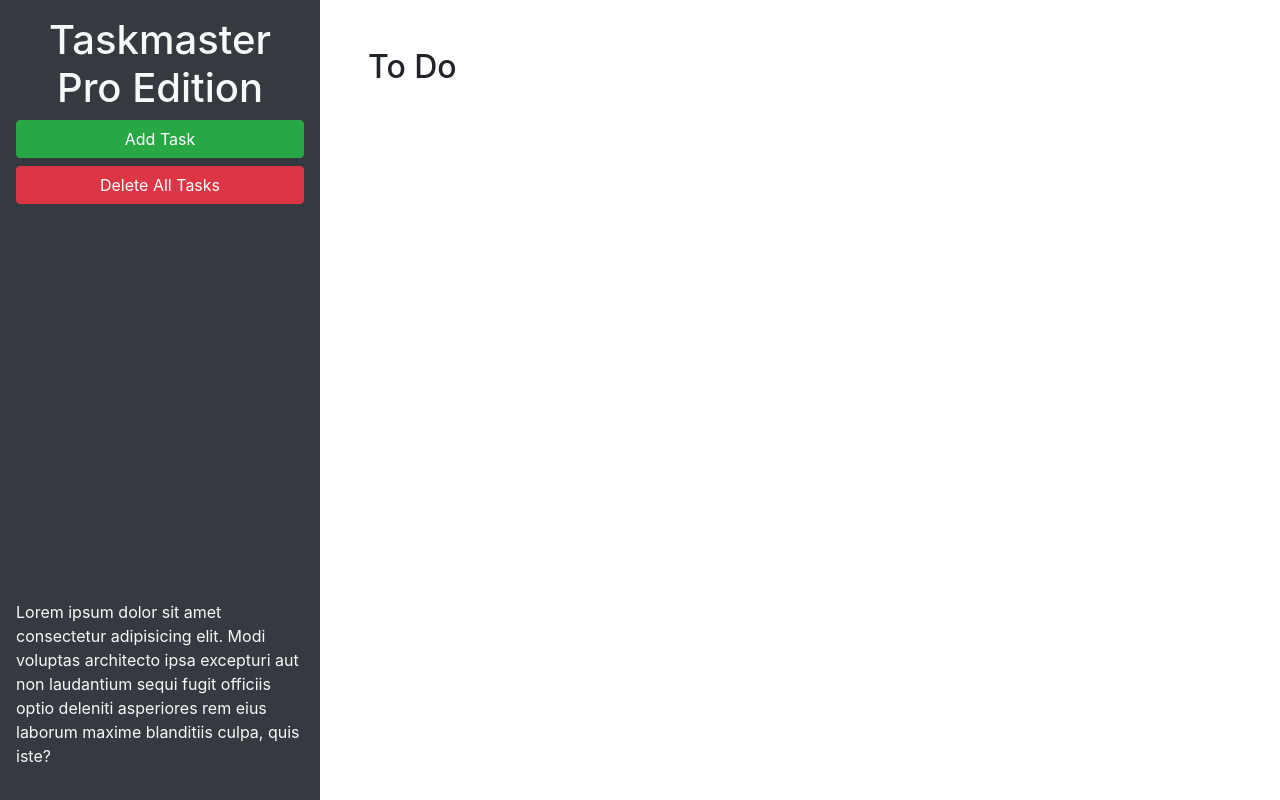
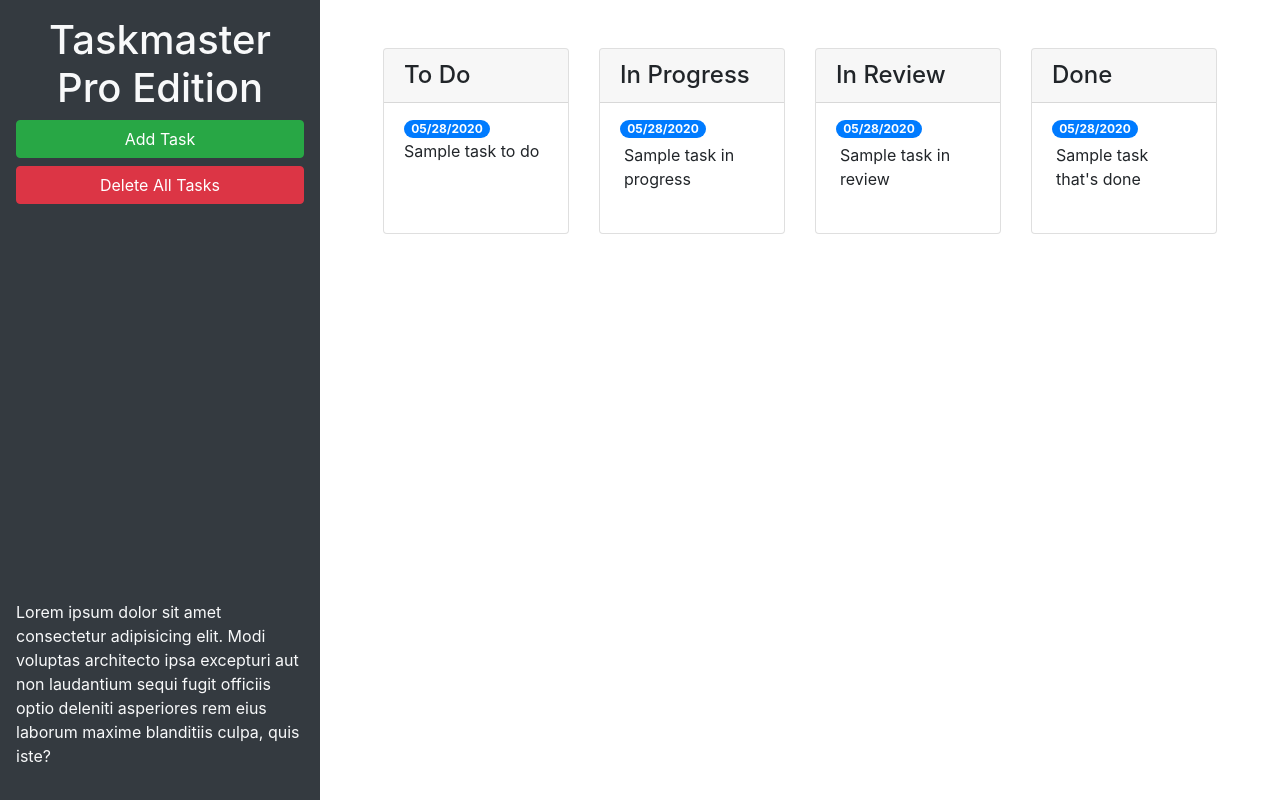
Before and after one commit to rjhelm/taskmaster-pro, a plain HTML site: page index.html in a window 1280 px wide. Drawn offline with nearby package versions, Linux system fonts and the light colour scheme.

Commit message:
added bootstrap features to clean up look of site

```diff
--- a/index.html
+++ b/index.html
@@ -24,9 +24,67 @@
       </p>
     </header>
     <main class="col-12 col-lg-9">
-      <div class="m-5">
-        <h2>To Do</h2>
-        <ul id="list-toDo" class="list-group"> </ul>
+      <div class="m-5 row justify-content-around">
+        <!-- todo start -->
+        <div class="col-12 col-md-6 col-xl-3 mb-3">
+          <div class="card">
+            <h4 class="card-header">
+              To Do
+            </h4>
+              <ul id="list-toDo" class="list-group list-group-flush">
+                <li class="list-group-item">
+                  <span class="badge badge-primary badge-pill">05/28/2020</span>
+                  <p class="m1">Sample task to do</p>
+                </li>
+              </ul>
+          </div>
+        </div>
+        <!-- todo end -->
+        <!-- in progress start -->
+        <div class="col-12 col-md-6 col-xl-3 mb-3">
+          <div class="card">
+            <h4 class="card-header">
+              In Progress
+            </h4>
+              <ul id="list-inProgress" class="list-group list-group-flush">
+                <li class="list-group-item">
+                  <span class="badge badge-primary badge-pill">05/28/2020</span>
+                  <p class="m-1">Sample task in progress</p>
+                </li>
+              </ul>
+            </div>
+        </div>
+        <!-- in progress end -->
+        <!-- in review start -->
+        <div class="col-12 col-md-6 col-xl-3 mb-3">
+          <div class="card">
+            <h4 class="card-header">
+              In Review
+            </h4>
+              <ul id="list-inReview" class="list-group list-group-flush">
+                <li class="list-group-item">
+                  <span class="badge badge-primary badge-pill">05/28/2020</span>
+                  <p class="m-1">Sample task in review</p>
+                </li>
+              </ul>
+          </div>
+        </div>
+        <!-- in review end -->
+        <!-- done start -->
+        <div class="col-12 col-md-6 col-xl-3 mb-3">
+          <div class="card">
+            <h4 class="card-header">
+              Done
+            </h4>
+              <ul id="list-done" class="list-group list-group-flush">
+                <li class="list-group-item">
+                  <span class="badge badge-primary badge-pill">05/28/2020</span>
+                  <p class="m-1">Sample task that's done</p>
+                </li>
+              </ul>
+            </div>
+        </div>
+        <!-- done end -->
       </div>
     </main>
   </div>
@@ -46,11 +104,11 @@
           <form>
             <div class="form-group">
               <label for="modalTaskDescription">Task description</label>
-              <textarea id="modalTaskDescription" rows="3"></textarea>
+              <textarea id="modalTaskDescription" rows="3" class="form-control"></textarea>
             </div>
             <div class="form-group">
               <label for="modalDueDate">Due date</label>
-              <input type="text" id="modalDueDate" placeholder="mm/dd/yyyy" autocomplete="off" />
+              <input type="text" class="form-control" id="modalDueDate" placeholder="mm/dd/yyyy" autocomplete="off" />
             </div>
           </form>
         </div>
```
